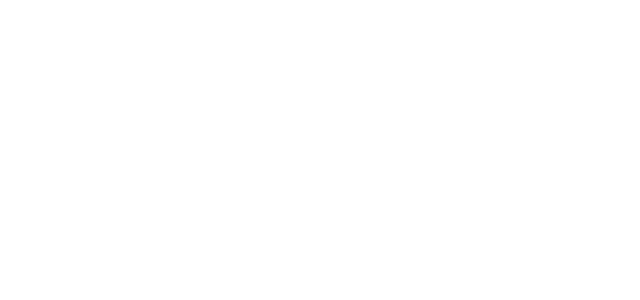
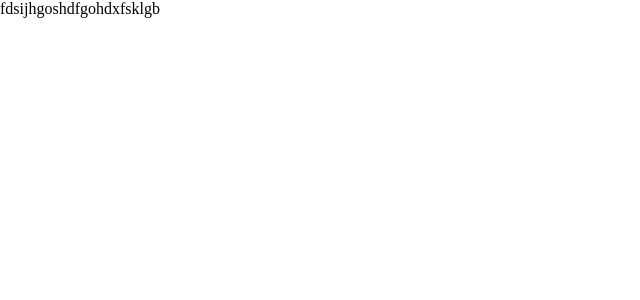
Before and after one commit to HenriqueCarniel1/projetoFaculdade, a React (Create React App) app: page /carrinho in a window 1280 px wide. Before the commit this address had no page. Shown: the top 300 px of the page, without its empty margins (0-640 px from the left). Built offline with nearby package versions, Linux system fonts and the light colour scheme.

Commit message:
configurando rota de carrinho

```diff
--- a/src/App.tsx
+++ b/src/App.tsx
@@ -4,6 +4,7 @@ import { BrowserRouter, Routes, Route } from "react-router-dom";
 //pages
 import FormLogin from "./pages/formlogin";
 import Header from "./components/header";
+import Carrinho from "./pages/carrinho";
 
 function App() {
   return (
@@ -11,6 +12,7 @@ function App() {
       <Routes>
         <Route path="/login" element={<FormLogin/>} />
         <Route path="/" element={<Header/>} />
+        <Route path="/carrinho" element={<Carrinho/>} />
       </Routes>
     </BrowserRouter>
   );
--- a/src/components/header/index.tsx
+++ b/src/components/header/index.tsx
@@ -57,15 +57,17 @@ let Header = () => {
                         <button className="botaoHeader" ><i><BiSearchAlt2 /></i></button>
                     </div>
 
-                    <div className="login"  onMouseOver={HandleMouseOpen} onMouseOut={HandlleMouseOff}>
+                    <div className="login" onMouseOver={HandleMouseOpen} onMouseOut={HandlleMouseOff}>
                         <i><RiAccountPinCircleFill /><p className="P-login">Login</p></i>
                         {
-                            OpenLogin && <Login on={HandleMouseOpen} off={HandlleMouseOff}/>
+                            OpenLogin && <Login on={HandleMouseOpen} off={HandlleMouseOff} />
                         }
                     </div>
 
                     <div className="carrinho">
-                        <i><FaShoppingCart /><p className="P-carrinho">Carrinho</p></i>
+                        <a href="/carrinho">
+                            <i><FaShoppingCart /><p className="P-carrinho">Carrinho</p></i>
+                        </a>
                     </div>
 
                     <div className="Main-bar" onClick={abrirNav}>
--- /dev/null
+++ b/src/pages/carrinho/index.tsx
@@ -0,0 +1,9 @@
+function Carrinho () {
+    return (
+        <div>
+            fdsijhgoshdfgohdxfsklgb
+        </div>
+    )
+}
+
+export default Carrinho;
--- a/src/pages/formlogin/index.tsx
+++ b/src/pages/formlogin/index.tsx
@@ -130,7 +130,7 @@ function FormLogin() {
             </p>
           </div>
           <div id="mensagem-certo">
-            <p style={{ color: 'green' }}>{formState.message}</p>
+            <p style={{ color: 'red' }}>{formState.message}</p>
           </div>
           <div id="criarconta-div-input">
             <a href='/formcreatelogin'>Criar conta</a>
```
